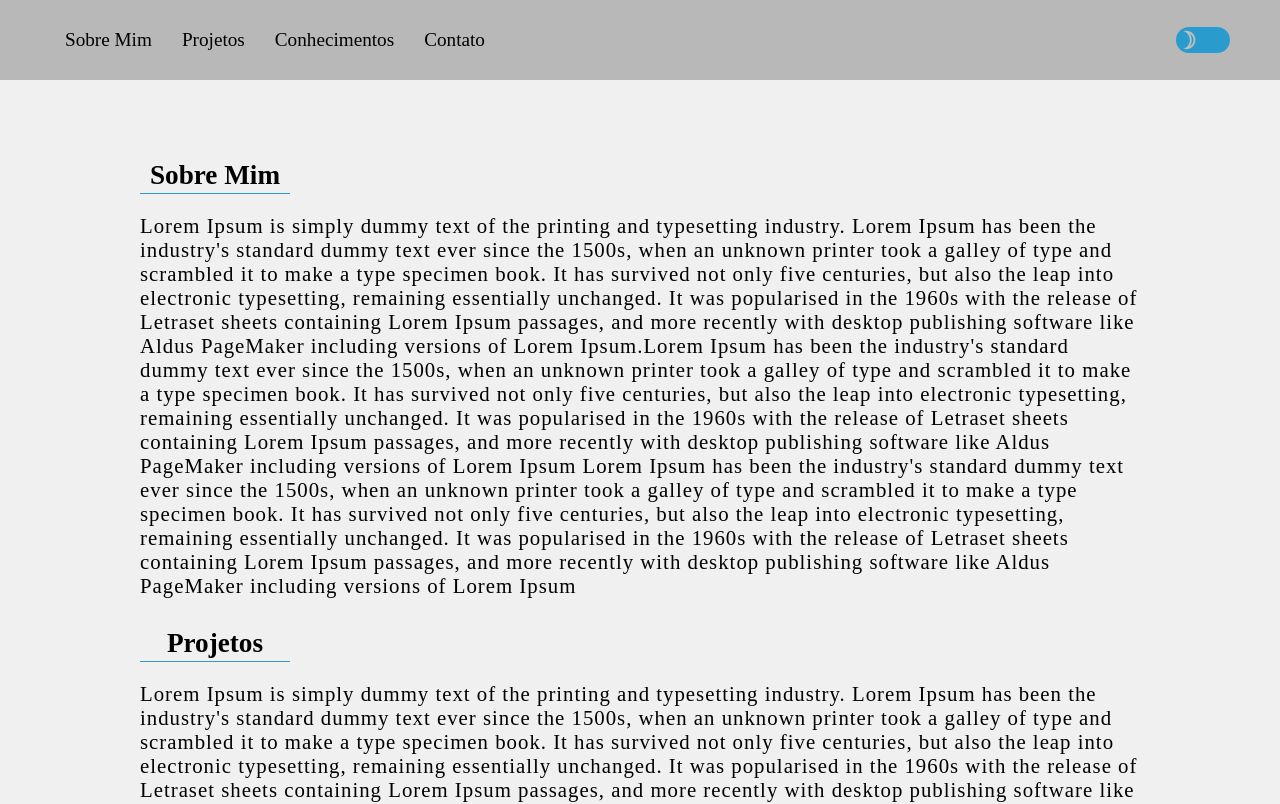
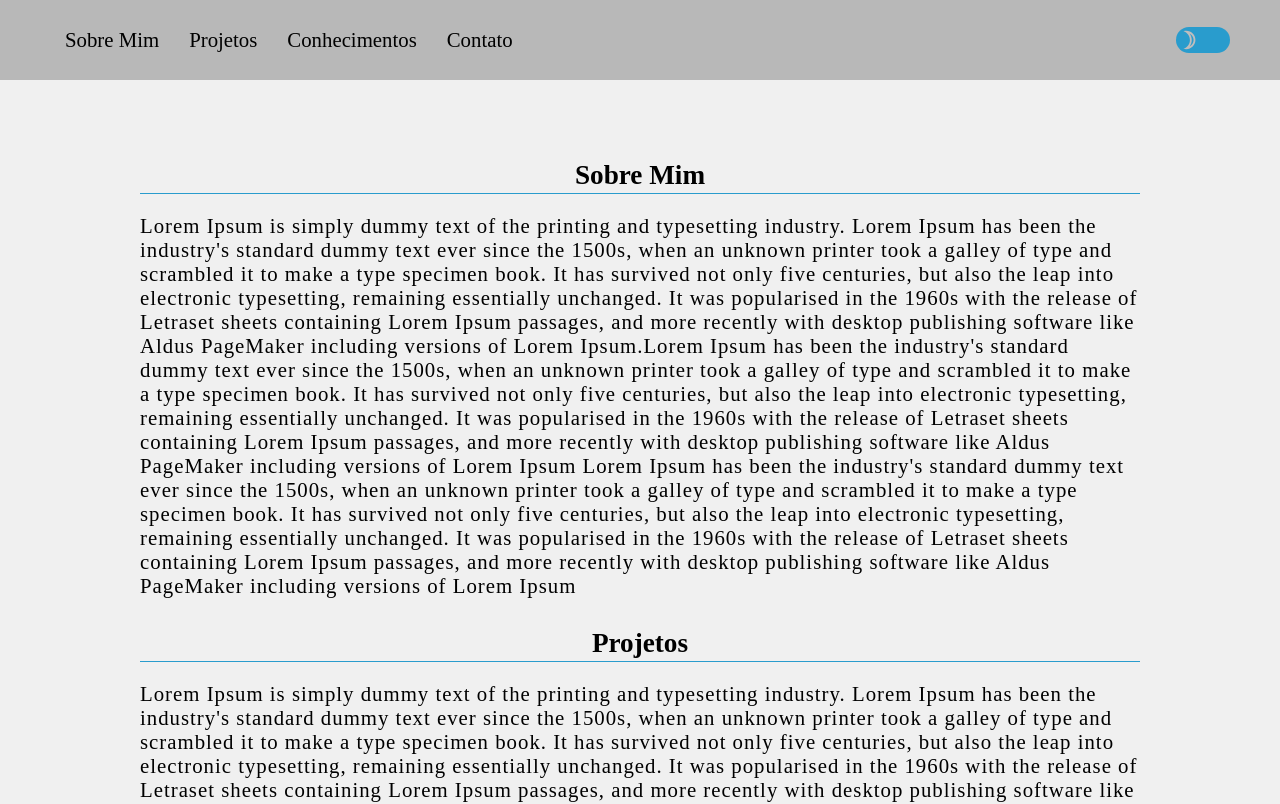
Before and after one commit to bernardobfg/portifolio, a React (Create React App) app: page / in a window 1280 px wide. Shown: the top 804 px of the page. Built offline with nearby package versions, Linux system fonts and the light colour scheme.

Commit message:
corrige erros

```diff
--- a/src/components/Header/styles.js
+++ b/src/components/Header/styles.js
@@ -23,7 +23,7 @@ export const Menu = styled.ul`
 
 export const Li = styled.li`
     cursor: pointer;
-    font-size: 1.2em;
+    font-size: 1.3em;
     margin: 0 15px;
     margin-top: ${props => props.selected? "5px": null};
     border-bottom: ${props => props.selected? `1px solid ${props.theme.toggleBg}`: null};
@@ -89,4 +89,7 @@ export const ToggleDiv = styled.div`
 export const Link = styled.a`
     cursor: pointer;
     color: ${props => props.theme.text};
+    &:hover{
+        border-bottom: 3px solid ${props => props.theme.toggleBg};
+    }
 `
--- a/src/components/MenuLateral/styles.js
+++ b/src/components/MenuLateral/styles.js
@@ -46,11 +46,14 @@ export const Li = styled.li`
     font-size: 1.2em;
     margin: 15px 0;
     margin-top: ${props => props.selected? "5px": null};
-    border-bottom: ${props => props.selected? `1px solid ${props.theme.toggleBg}`: null};
+
 
 `
 
 export const Link = styled.a`
     cursor: pointer;
     color: ${props => props.theme.text};
+    &:hover{
+        opacity: 0.5;
+    }
 `
--- a/src/pages/Home/styles.js
+++ b/src/pages/Home/styles.js
@@ -24,7 +24,6 @@ export const Title = styled.h1`
     text-align: center;
     font-size: 1.7em;
     color: ${props => props.theme.text};
-    width: 150px;
     padding-bottom: 2px;
     border-bottom: 1px solid ${props => props.theme.toggleBg};
 `
--- a/src/styles/global.js
+++ b/src/styles/global.js
@@ -12,4 +12,7 @@ export default createGlobalStyle`
     ul{
         list-style: none;
     }
+    html {
+        scroll-behavior: smooth;
+    }
 `
```
